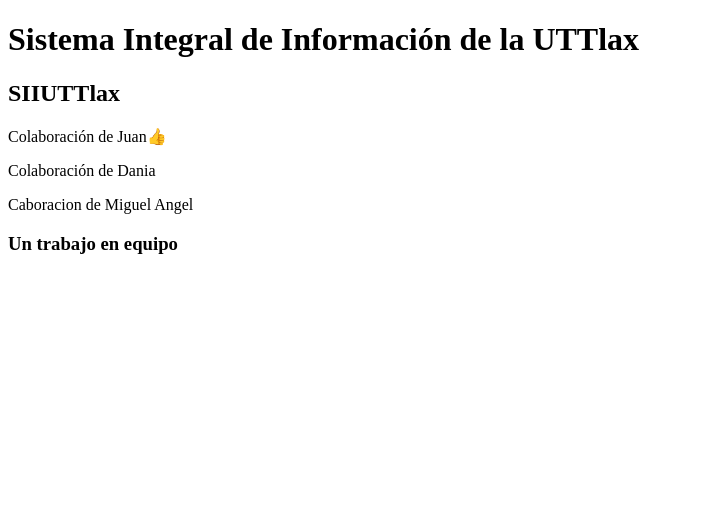
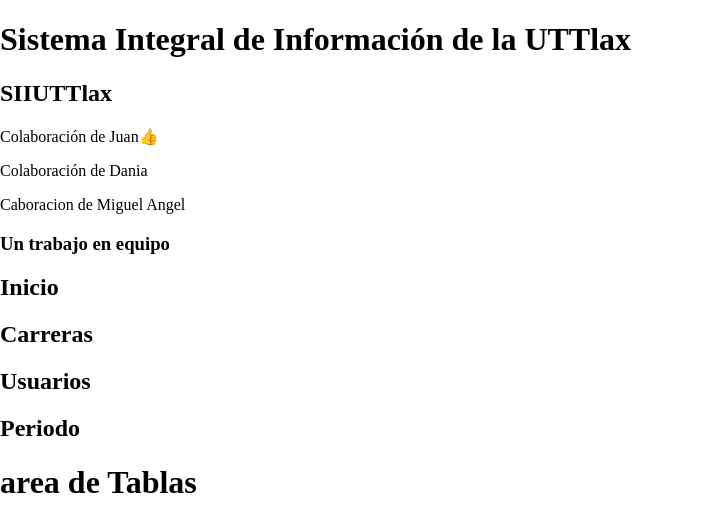
Before and after one commit to DaniaGarciaM/SIIUTTLAX---Universoft, a Django app: template templates/home/home.html in a window 1280 px wide. Shown: the top 532 px of the page, without its empty margins (0-702 px from the left). Run offline with Django 3.2, Linux system fonts and the light colour scheme; the template is opened without the code that fills it, so the values that code supplies are empty.

Commit message:
modificar estilos - LDNM

```diff
--- a/static/css/styles.css
+++ b/static/css/styles.css
@@ -0,0 +1,7 @@
+:root{
+    --orange-primary:
+}
+
+body{
+   margin: auto;
+}
--- a/templates/home/home.html
+++ b/templates/home/home.html
@@ -11,4 +11,15 @@
     <p>Colaboración de Dania</p>
     <p>Caboracion de Miguel Angel</p>
     <h3>Un trabajo en equipo</h3>
+
+
+    <div class="menu">
+
+        <h2>Inicio</h2>
+        <h2>Carreras</h2>
+        <h2>Usuarios</h2>
+        <h2>Periodo</h2>
+
+        <h1>area de Tablas </h1>
+    </div>
 {% endblock content %}
```
